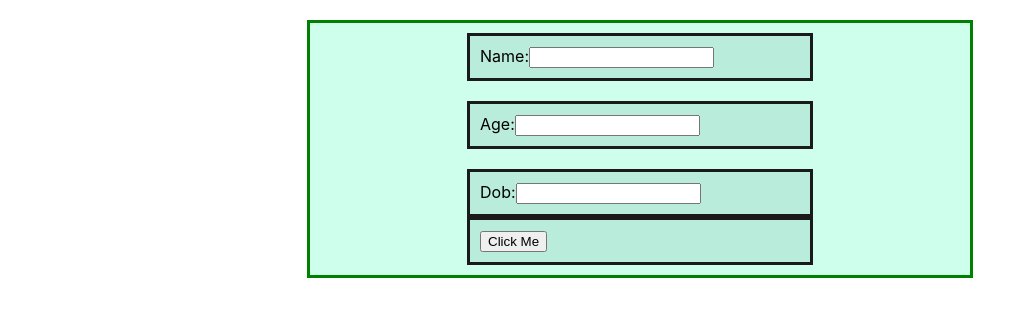
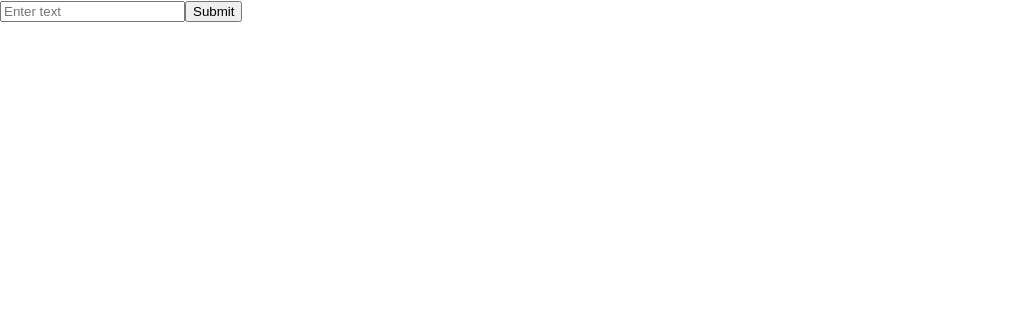
Before and after one commit to shubhamkr0412/MultiPage-Form, a React (Create React App) app in the folder app/: page / in a window 1280 px wide. Shown: the top 316 px of the page, without its empty margins (0-1036 px from the left). Built offline with nearby package versions, Linux system fonts and the light colour scheme.

Commit message:
created Json server

```diff
--- /dev/null
+++ b/app/db.json
@@ -0,0 +1,52 @@
+{
+  "todos": [
+    {
+      "id": 1
+    },
+    {
+      "id": 2
+    },
+    {
+      "id": 3
+    },
+    {
+      "id": 4
+    },
+    {
+      "id": 5
+    },
+    {
+      "id": 6
+    },
+    {
+      "id": 7
+    },
+    {
+      "id": 8
+    },
+    {
+      "id": 9
+    },
+    {
+      "id": 10
+    },
+    {
+      "id": 11
+    },
+    {
+      "id": 12
+    },
+    {
+      "id": 13
+    },
+    {
+      "id": 14
+    },
+    {
+      "id": 15
+    },
+    {
+      "id": 16
+    }
+  ]
+}
--- a/app/src/components/FirstPage.js
+++ b/app/src/components/FirstPage.js
@@ -1,26 +1,33 @@
-import React from 'react'
-import "../App.css"
+import React from "react";
+import "../App.css";
+import { useState } from "react";
 const FirstPage = () => {
+  const [text, setText] = useState("");
+  // const [todos,setTodos]=useState([]);
   return (
-      <>
-    <div className='center'>
-  <form>
+    <>
+      <input
+        type="text"
 
-  <div className='centerr'>  <label>  Name:</label>
-  <input type="text"></input></div>
-  <br></br>
-  <div className='centerr'>  <label>  Age:</label>
-  <input type="text"></input></div>
-  <br></br>
-  <div className='centerr'>  <label>  Dob:</label>
-  <input type="text"></input></div>
-  <diV className='centerr'><button className='btn'>Click Me</button></diV>
-
-
-</form>
-</div>
-</>
-  )
+        onChange={(e) => setText(e.target.value)}
+        placeholder="Enter text"
+      />
+      <button onClick={()=>{
+       const payload={
+         title:text,
+         status:false,
+       };
+       fetch("http://localhost:3001/todos",{
+         method:"POST",
+         body:JSON.stringify(payload),
+         header:{
+           "content-type":"application/json",
+         },
+       })
+      }}>Submit</button>
+      {[].map((e)=>(<div>{e}</div>))}
+    </>
+  );
 }
 
-export default FirstPage
+export default FirstPage;
```
Also changed, not shown: app/src/components/a.js (added, +16 -0 lines), app/src/components/FirstPage.css (deleted).
